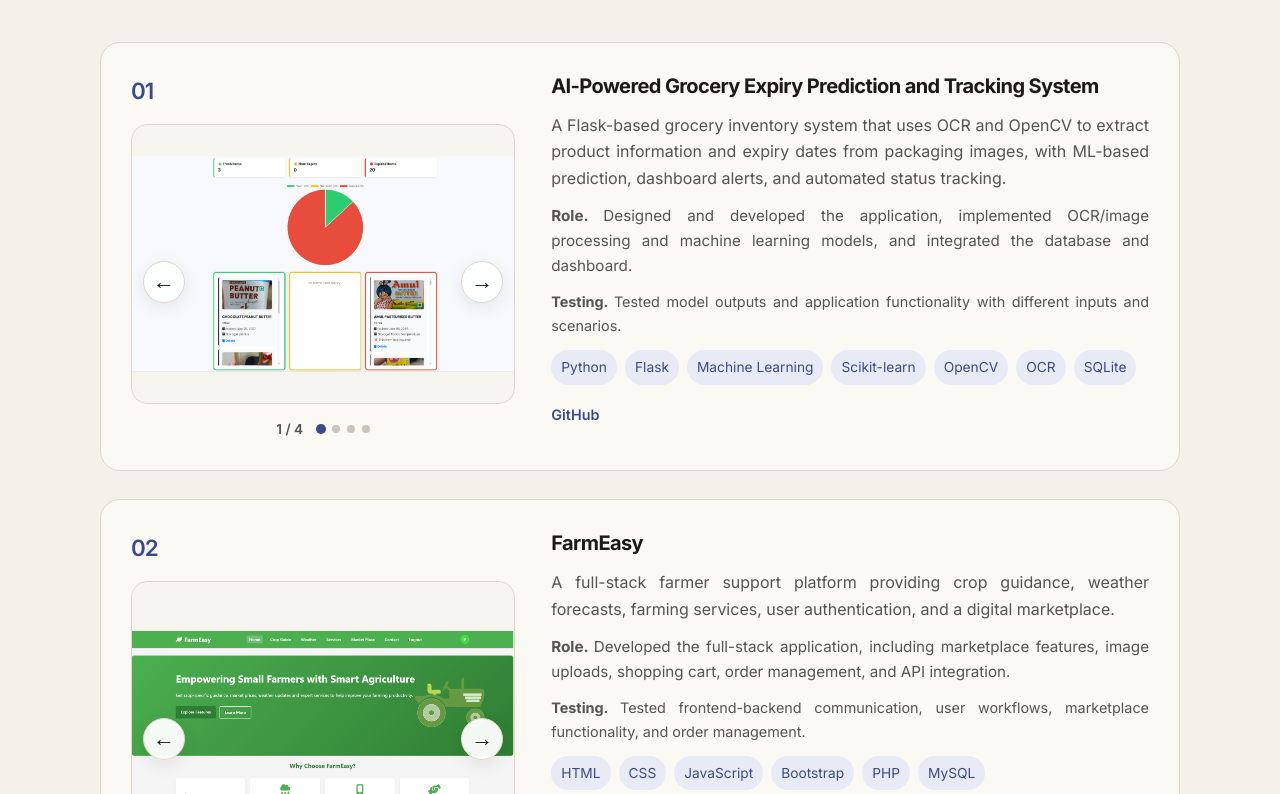
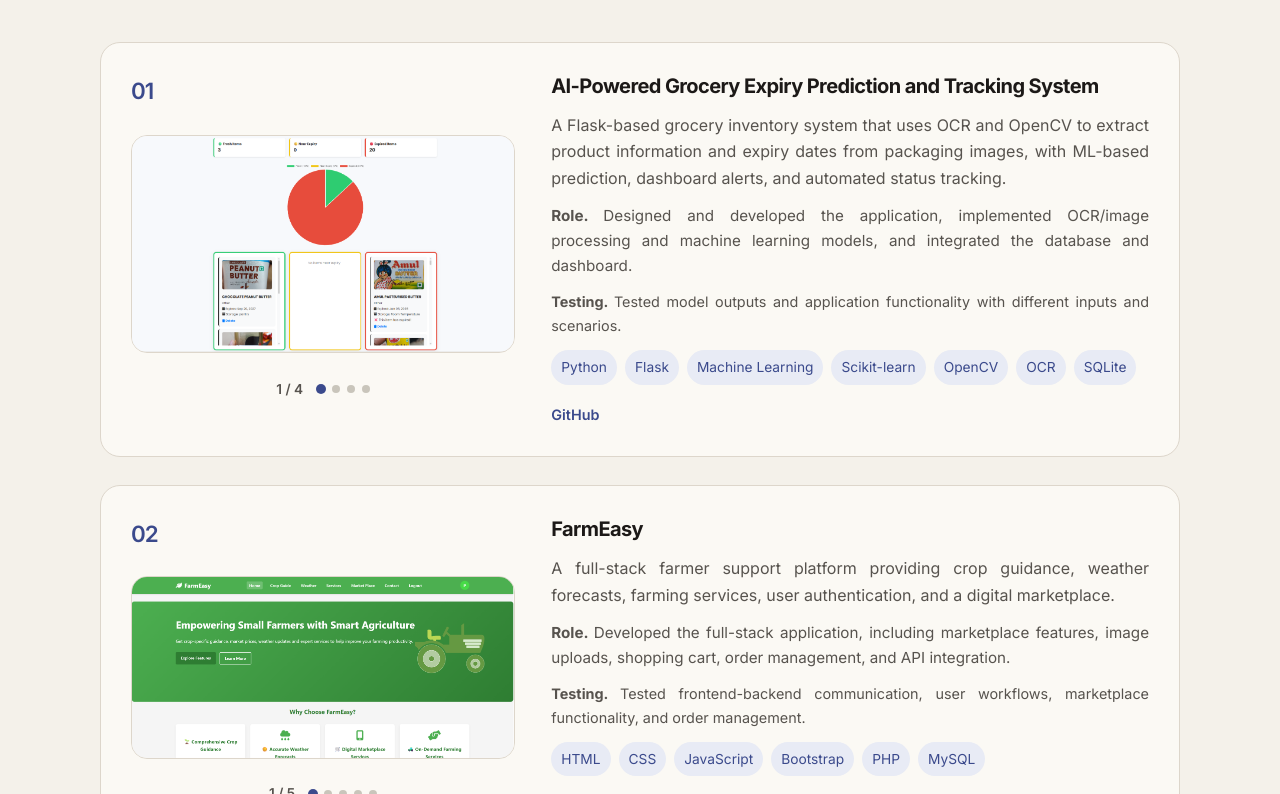
Before and after one commit to prajna02/My-Portfolio, a React (Vite) app: page / in a window 1280 px wide. Shown: the part 1806-2600 px from the top of the page. Built offline with nearby package versions, Linux system fonts and the light colour scheme.

Commit message:
Add swipeable project galleries

```diff
--- a/src/components/Projects.tsx
+++ b/src/components/Projects.tsx
@@ -1,28 +1,175 @@
-import { useState } from 'react'
+import {
+  useEffect,
+  useRef,
+  useState,
+  type UIEvent,
+} from 'react'
 import { projects } from '../data/content'
 
 export function Projects() {
   const [activeImages, setActiveImages] = useState<Record<string, number>>({})
   const [selectedImage, setSelectedImage] = useState<{
-    src: string
-    alt: string
+    projectName: string
+    index: number
   } | null>(null)
 
-  const changeImage = (
+  const galleryRefs = useRef<Record<string, HTMLDivElement | null>>({})
+  const lightboxRef = useRef<HTMLDivElement | null>(null)
+
+  const handleGalleryScroll = (
     projectName: string,
-    direction: number,
-    total: number,
+    event: UIEvent<HTMLDivElement>,
   ) => {
-    setActiveImages((current) => {
-      const currentIndex = current[projectName] ?? 0
-      const nextIndex = (currentIndex + direction + total) % total
+    const container = event.currentTarget
+
+    if (!container.clientWidth) return
+
+    const index = Math.round(
+      container.scrollLeft / container.clientWidth,
+    )
+
+    setActiveImages((current) => ({
+      ...current,
+      [projectName]: index,
+    }))
+  }
+
+  const scrollToGalleryImage = (
+    projectName: string,
+    index: number,
+  ) => {
+    const gallery = galleryRefs.current[projectName]
+
+    if (!gallery) return
+
+    gallery.scrollTo({
+      left: index * gallery.clientWidth,
+      behavior: 'smooth',
+    })
+
+    setActiveImages((current) => ({
+      ...current,
+      [projectName]: index,
+    }))
+  }
+
+  const openLightbox = (
+    projectName: string,
+    index: number,
+  ) => {
+    setSelectedImage({
+      projectName,
+      index,
+    })
+  }
+
+  const closeLightbox = () => {
+    setSelectedImage(null)
+  }
+
+  const handleLightboxScroll = (
+    event: UIEvent<HTMLDivElement>,
+  ) => {
+    if (!selectedImage) return
+
+    const container = event.currentTarget
+
+    if (!container.clientWidth) return
+
+    const index = Math.round(
+      container.scrollLeft / container.clientWidth,
+    )
+
+    if (index === selectedImage.index) return
+
+    setSelectedImage((current) => {
+      if (!current) return current
 
       return {
         ...current,
-        [projectName]: nextIndex,
+        index,
       }
     })
   }
+
+  const scrollToLightboxImage = (index: number) => {
+    const container = lightboxRef.current
+
+    if (!container) return
+
+    container.scrollTo({
+      left: index * container.clientWidth,
+      behavior: 'smooth',
+    })
+
+    setSelectedImage((current) => {
+      if (!current) return current
+
+      return {
+        ...current,
+        index,
+      }
+    })
+  }
+
+  useEffect(() => {
+    if (!selectedImage) return
+
+    const container = lightboxRef.current
+
+    if (!container) return
+
+    requestAnimationFrame(() => {
+      container.scrollTo({
+        left: selectedImage.index * container.clientWidth,
+        behavior: 'instant',
+      })
+    })
+  }, [selectedImage?.projectName])
+
+  useEffect(() => {
+    if (!selectedImage) return
+
+    const handleKeyDown = (event: KeyboardEvent) => {
+      if (event.key === 'Escape') {
+        closeLightbox()
+      }
+
+      if (event.key === 'ArrowLeft') {
+        const project = projects.find(
+          (item) => item.name === selectedImage.projectName,
+        )
+
+        if (!project) return
+
+        const total = project.screenshots.length
+        const previousIndex =
+          (selectedImage.index - 1 + total) % total
+
+        scrollToLightboxImage(previousIndex)
+      }
+
+      if (event.key === 'ArrowRight') {
+        const project = projects.find(
+          (item) => item.name === selectedImage.projectName,
+        )
+
+        if (!project) return
+
+        const total = project.screenshots.length
+        const nextIndex =
+          (selectedImage.index + 1) % total
+
+        scrollToLightboxImage(nextIndex)
+      }
+    }
+
+    window.addEventListener('keydown', handleKeyDown)
+
+    return () => {
+      window.removeEventListener('keydown', handleKeyDown)
+    }
+  }, [selectedImage])
 
   return (
     <>
@@ -34,73 +181,67 @@ export function Projects() {
 
           <div className="project-list">
             {projects.map((project) => {
-              const currentIndex = activeImages[project.name] ?? 0
+              const currentIndex =
+                activeImages[project.name] ?? 0
 
               return (
-                <article className="project-card" key={project.name}>
+                <article
+                  className="project-card"
+                  key={project.name}
+                >
                   <div className="project-visual">
                     <div className="project-number">
                       {project.number}
                     </div>
 
-                    <div className="project-gallery">
+                    <div className="project-gallery-wrapper">
+                      <div
+                        className="project-gallery"
+                        ref={(element) => {
+                          galleryRefs.current[project.name] =
+                            element
+                        }}
+                        onScroll={(event) =>
+                          handleGalleryScroll(
+                            project.name,
+                            event,
+                          )
+                        }
+                      >
+                        {project.screenshots.map(
+                          (screenshot, index) => (
                             <button
-                        className="gallery-image-button"
+                              className="gallery-slide"
                               type="button"
+                              key={screenshot}
                               onClick={() =>
-                          setSelectedImage({
-                            src: project.screenshots[currentIndex],
-                            alt: `${project.name} screenshot ${currentIndex + 1}`,
-                          })
+                                openLightbox(
+                                  project.name,
+                                  index,
+                                )
                               }
-                        aria-label={`Open ${project.name} screenshot in full size`}
+                              aria-label={`Open ${project.name} screenshot ${index + 1}`}
                             >
                               <img
                                 className="project-shot"
-                          src={project.screenshots[currentIndex]}
-                          alt={`${project.name} screenshot ${currentIndex + 1}`}
+                                src={screenshot}
+                                alt={`${project.name} screenshot ${index + 1}`}
                               />
                             </button>
+                          ),
+                        )}
+                      </div>
 
                       {project.screenshots.length > 1 && (
-                        <>
-                          <button
-                            className="gallery-button gallery-prev"
-                            type="button"
-                            aria-label="Previous screenshot"
-                            onClick={() =>
-                              changeImage(
-                                project.name,
-                                -1,
-                                project.screenshots.length,
-                              )
-                            }
-                          >
-                            ←
-                          </button>
-
-                          <button
-                            className="gallery-button gallery-next"
-                            type="button"
-                            aria-label="Next screenshot"
-                            onClick={() =>
-                              changeImage(
-                                project.name,
-                                1,
-                                project.screenshots.length,
-                              )
-                            }
-                          >
-                            →
-                          </button>
-
                         <div className="gallery-controls">
                           <span className="gallery-count">
-                              {currentIndex + 1} / {project.screenshots.length}
+                            {currentIndex + 1} /{' '}
+                            {project.screenshots.length}
                           </span>
 
                           <div className="gallery-dots">
-                              {project.screenshots.map((_, index) => (
+                            {project.screenshots.map(
+                              (_, index) => (
                                 <button
                                   key={index}
                                   className={
@@ -111,16 +252,16 @@ export function Projects() {
                                   type="button"
                                   aria-label={`Show screenshot ${index + 1}`}
                                   onClick={() =>
-                                    setActiveImages((current) => ({
-                                      ...current,
-                                      [project.name]: index,
-                                    }))
+                                    scrollToGalleryImage(
+                                      project.name,
+                                      index,
+                                    )
                                   }
                                 />
-                              ))}
+                              ),
+                            )}
                           </div>
                         </div>
-                        </>
                       )}
                     </div>
                   </div>
@@ -179,23 +320,90 @@ export function Projects() {
           role="dialog"
           aria-modal="true"
           aria-label="Project screenshot preview"
-          onClick={() => setSelectedImage(null)}
+          onClick={closeLightbox}
         >
           <button
             className="lightbox-close"
             type="button"
             aria-label="Close screenshot"
-            onClick={() => setSelectedImage(null)}
+            onClick={closeLightbox}
           >
             ×
           </button>
 
+          <div
+            className="lightbox-gallery"
+            ref={lightboxRef}
+            onScroll={handleLightboxScroll}
+            onClick={(event) => event.stopPropagation()}
+          >
+            {(() => {
+              const project = projects.find(
+                (item) =>
+                  item.name === selectedImage.projectName,
+              )
+
+              if (!project) return null
+
+              return project.screenshots.map(
+                (screenshot, index) => (
+                  <div
+                    className="lightbox-slide"
+                    key={screenshot}
+                  >
                     <img
                       className="lightbox-image"
-            src={selectedImage.src}
-            alt={selectedImage.alt}
-            onClick={(event) => event.stopPropagation()}
+                      src={screenshot}
+                      alt={`${project.name} screenshot ${index + 1}`}
                     />
+                  </div>
+                ),
+              )
+            })()}
+          </div>
+
+          {(() => {
+            const project = projects.find(
+              (item) =>
+                item.name === selectedImage.projectName,
+            )
+
+            if (!project) return null
+
+            return (
+              <div
+                className="lightbox-controls gallery-controls"
+                onClick={(event) =>
+                  event.stopPropagation()
+                }
+              >
+                <span className="gallery-count">
+                  {selectedImage.index + 1} /{' '}
+                  {project.screenshots.length}
+                </span>
+
+                <div className="gallery-dots">
+                  {project.screenshots.map(
+                    (_, index) => (
+                      <button
+                        key={index}
+                        className={
+                          index === selectedImage.index
+                            ? 'gallery-dot active'
+                            : 'gallery-dot'
+                        }
+                        type="button"
+                        aria-label={`Show screenshot ${index + 1}`}
+                        onClick={() =>
+                          scrollToLightboxImage(index)
+                        }
+                      />
+                    ),
+                  )}
+                </div>
+              </div>
+            )
+          })()}
         </div>
       )}
     </>
--- a/src/index.css
+++ b/src/index.css
@@ -1187,3 +1187,98 @@ a {
     align-self: stretch;
   }
 }
+
+/* Swipeable project gallery */
+
+.project-gallery-wrapper {
+  width: 100%;
+  overflow: hidden;
+}
+
+.project-gallery {
+  display: flex;
+  width: 100%;
+  overflow-x: auto;
+  overflow-y: hidden;
+  scroll-snap-type: x mandatory;
+  scroll-behavior: smooth;
+  scrollbar-width: none;
+  -webkit-overflow-scrolling: touch;
+}
+
+.project-gallery::-webkit-scrollbar {
+  display: none;
+}
+
+.gallery-slide {
+  flex: 0 0 100%;
+  width: 100%;
+  border: 0;
+  padding: 0;
+  margin: 0;
+  background: transparent;
+  scroll-snap-align: start;
+  scroll-snap-stop: always;
+  cursor: pointer;
+}
+
+.gallery-slide .project-shot {
+  display: block;
+  width: 100%;
+  height: auto;
+}
+
+/* Full-screen swipe gallery */
+
+.image-lightbox {
+  overflow: hidden;
+}
+
+.lightbox-gallery {
+  display: flex;
+  width: 100%;
+  height: 100%;
+  overflow-x: auto;
+  overflow-y: hidden;
+  scroll-snap-type: x mandatory;
+  scroll-behavior: smooth;
+  scrollbar-width: none;
+  -webkit-overflow-scrolling: touch;
+}
+
+.lightbox-gallery::-webkit-scrollbar {
+  display: none;
+}
+
+.lightbox-slide {
+  flex: 0 0 100%;
+  width: 100%;
+  height: 100%;
+  display: flex;
+  align-items: center;
+  justify-content: center;
+  padding: 70px 20px 100px;
+  scroll-snap-align: center;
+  scroll-snap-stop: always;
+}
+
+.lightbox-slide .lightbox-image {
+  display: block;
+  max-width: 100%;
+  max-height: 100%;
+  width: auto;
+  height: auto;
+  object-fit: contain;
+}
+
+.lightbox-controls {
+  position: absolute;
+  left: 50%;
+  bottom: 24px;
+  transform: translateX(-50%);
+  z-index: 10;
+  display: flex;
+  flex-direction: column;
+  align-items: center;
+  gap: 10px;
+}
```
Lines whose indentation alone changed are shown as unchanged.
